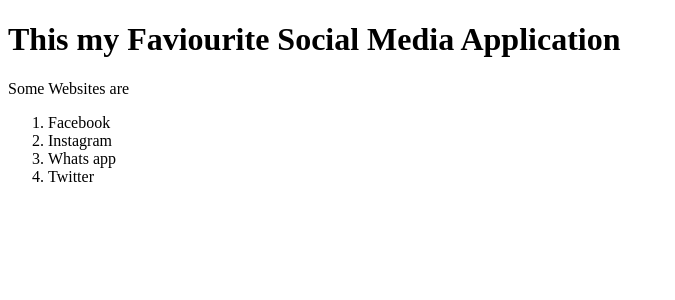
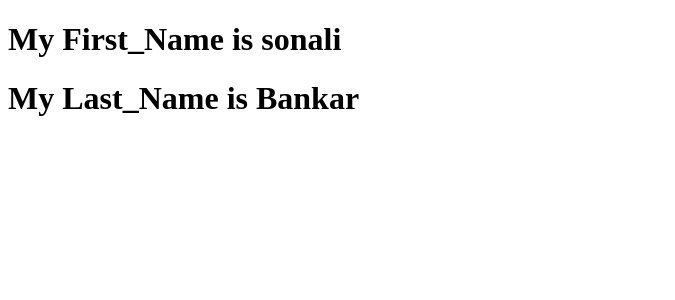
Before and after one commit to blsonalib/React_Demo, a React (Create React App) app: page / in a window 1280 px wide. Shown: the top 300 px of the page, without its empty margins (0-675 px from the left). Built offline with nearby package versions, Linux system fonts and the light colour scheme.

Commit message:
Added javascript expression in react

```diff
--- a/src/index.js
+++ b/src/index.js
@@ -1,17 +1,15 @@
-import React from 'react';
-import ReactDOM from 'react-dom';
-const myElement = (
+import React from "react";
+import ReactDOM from "react-dom";
+
+const fname = "sonali";
+const lName = "Bankar"
+
+ReactDOM.render(
   <>
-      <h1>This my Faviourite Social Media Application</h1>
-    <p>Some Websites are</p>
-    <ol>
-      <li>Facebook</li>
-      <li>Instagram</li>
-      <li>Whats app</li>
-      <li>Twitter</li>
-    </ol>
-  </>
+    <h1>My First_Name is {fname}</h1>
+    <h1>My Last_Name is { lName}</h1>
+  </>,
+
+
+  document.getElementById('root')
 );
-ReactDOM.render(
-  myElement, document.getElementById('root')
-);
```
